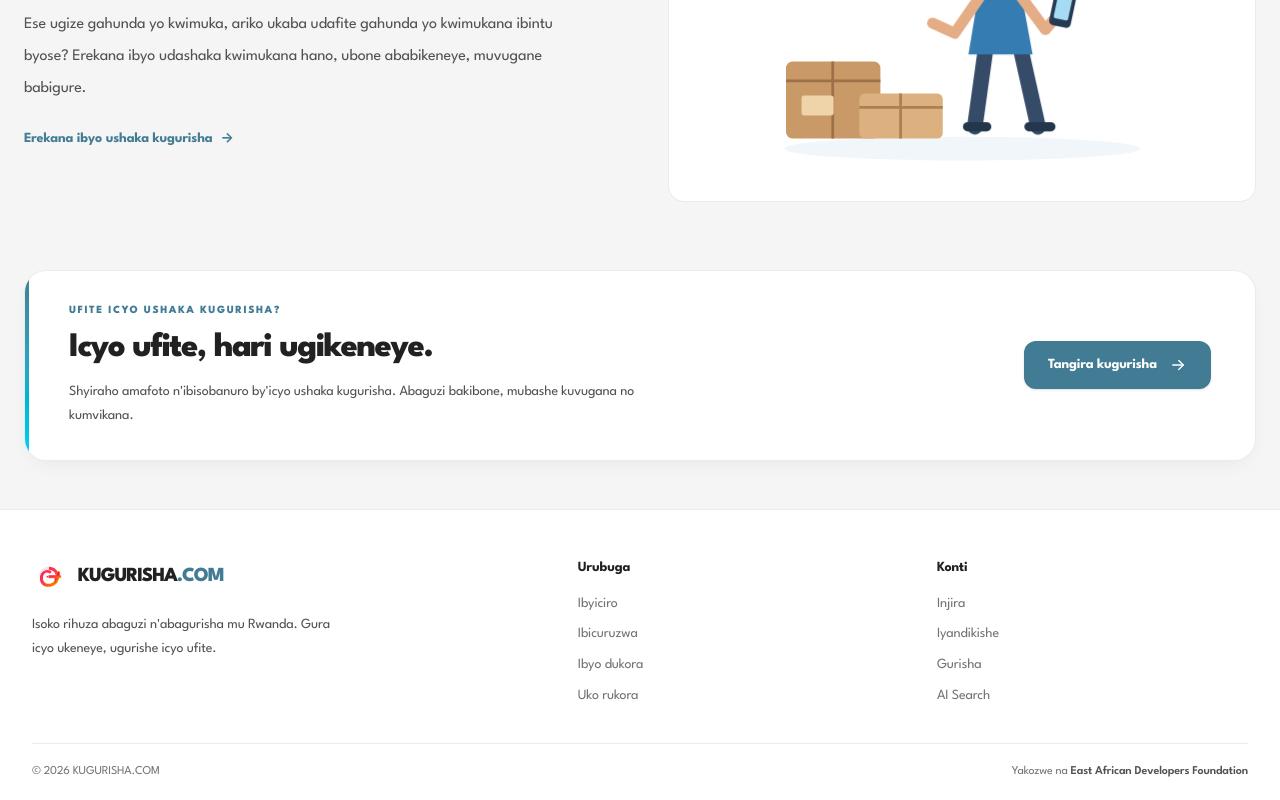
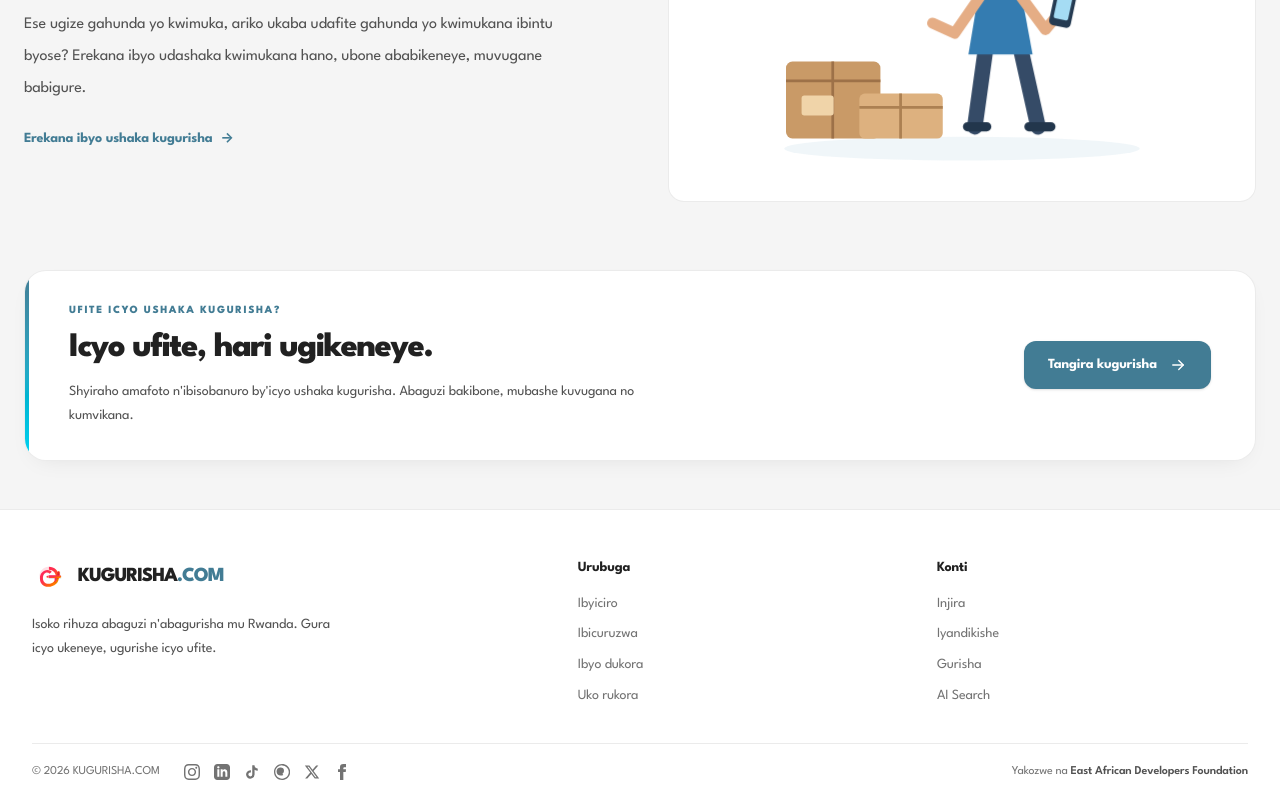
Before and after one commit to felixdenis1/kugurisha, a React (Vite) app: page / in a window 1280 px wide. Shown: the part 2841-3641 px from the top of the page. Built offline with nearby package versions, Linux system fonts and the light colour scheme; no server answers; the database is empty.

Commit message:
Update footer with social media links and update login page

```diff
--- a/package.json
+++ b/package.json
@@ -12,6 +12,7 @@
   "dependencies": {
     "@supabase/supabase-js": "^2.117.2",
     "@tailwindcss/vite": "^4.3.3",
+    "lucide-react": "^1.70.0",
     "react": "^19.2.8",
     "react-dom": "^19.2.8",
     "react-router-dom": "^7.18.4",
--- a/src/components/HomeFooter.tsx
+++ b/src/components/HomeFooter.tsx
@@ -1,4 +1,3 @@
-
 import { Link, useLocation } from "react-router-dom"
 
 const footerGroups = [
@@ -19,6 +18,39 @@ const footerGroups = [
       { label: "Gurisha", to: "/create-listing" },
       { label: "AI Search", to: "/ai-search" },
     ],
+  },
+]
+
+const socialLinks = [
+  {
+    name: "Instagram",
+    url: "https://www.instagram.com/eafricandevelopers/",
+    path: "M12 2.163c3.204 0 3.584.012 4.85.07 3.252.148 4.771 1.691 4.919 4.919.058 1.265.069 1.645.069 4.849 0 3.205-.012 3.584-.069 4.849-.149 3.225-1.664 4.771-4.919 4.919-1.266.058-1.644.07-4.85.07-3.204 0-3.584-.012-4.849-.07-3.26-.149-4.771-1.699-4.919-4.92-.058-1.265-.07-1.644-.07-4.849 0-3.204.013-3.583.07-4.849.149-3.227 1.664-4.771 4.919-4.919 1.266-.057 1.645-.069 4.849-.069zm0-2.163c-3.259 0-3.667.014-4.947.072-4.358.2-6.78 2.618-6.98 6.98-.059 1.281-.073 1.689-.073 4.948 0 3.259.014 3.668.072 4.948.2 4.358 2.618 6.78 6.98 6.98 1.281.058 1.689.072 4.948.072 3.259 0 3.668-.014 4.948-.072 4.354-.2 6.782-2.618 6.979-6.98.059-1.28.073-1.689.073-4.948 0-3.259-.014-3.667-.072-4.947-.196-4.354-2.617-6.78-6.979-6.98-1.281-.059-1.69-.073-4.949-.073zm0 5.838c-3.403 0-6.162 2.759-6.162 6.162s2.759 6.163 6.162 6.163 6.162-2.759 6.162-6.163c0-3.403-2.759-6.162-6.162-6.162zm0 10.162c-2.209 0-4-1.79-4-4 0-2.209 1.791-4 4-4s4 1.791 4 4c0 2.21-1.791 4-4 4zm6.406-11.845c-.796 0-1.441.645-1.441 1.44s.645 1.44 1.441 1.44c.795 0 1.439-.645 1.439-1.44s-.644-1.44-1.439-1.44z",
+  },
+  {
+    name: "LinkedIn",
+    url: "https://www.linkedin.com/in/east-african-developers-foundation-78505944a/",
+    path: "M19 0h-14c-2.761 0-5 2.239-5 5v14c0 2.761 2.239 5 5 5h14c2.762 0 5-2.239 5-5v-14c0-2.761-2.238-5-5-5zm-11 19h-3v-11h3v11zm-1.5-12.268c-.966 0-1.75-.79-1.75-1.764s.784-1.764 1.75-1.764 1.75.79 1.75 1.764-.783 1.764-1.75 1.764zm13.5 12.268h-3v-5.604c0-3.368-4-3.113-4 0v5.604h-3v-11h3v1.765c1.396-2.586 7-2.777 7 2.476v6.759z",
+  },
+  {
+    name: "TikTok",
+    url: "https://www.tiktok.com/@felixdenis_",
+    path: "M19.59 6.69a4.83 4.83 0 0 1-3.77-4.25V2h-3.45v13.67a2.89 2.89 0 0 1-5.2 1.74 2.89 2.89 0 0 1 2.31-4.64 2.93 2.93 0 0 1 .88.13V9.4a6.84 6.84 0 0 0-1-.05A6.33 6.33 0 0 0 5 20.1a6.34 6.34 0 0 0 10.86-4.43v-7a8.16 8.16 0 0 0 4.77 1.52v-3.4a4.85 4.85 0 0 1-1-.1z",
+  },
+  {
+    name: "Threads",
+    url: "https://www.threads.com/@eafricandevelopers",
+    path: "M12.186 24h-.007C5.495 24 0 18.625 0 11.95 0 5.276 5.495 0 12.179 0h.014c6.677 0 12.08 5.397 12.08 12.057 0 6.634-5.325 12-11.979 12h-.008zm-.014-22C6.586 2 2 6.586 2 12.05 2 17.514 6.586 22 12.172 22h.007c5.514 0 9.98-4.448 9.98-9.943 0-5.514-4.466-9.957-9.979-9.957zm1.758 14.502c-1.127.525-2.527.756-3.877.756-3.69 0-6.195-2.227-6.195-5.992 0-3.64 2.455-5.972 6.075-5.972 3.013 0 5.068 1.764 5.068 4.786 0 2.924-1.579 4.887-3.957 4.965-1.173.039-2.078-.309-2.709-1.025-.568-.642-.876-1.578-.898-2.735-.045-2.14 1.341-3.666 3.196-3.666 1.139 0 1.944.475 2.274 1.363.178.477.262 1.05.262 1.737 0 .809-.136 1.547-.394 2.152-.303.708-.85 1.144-1.616 1.144-.805 0-1.396-.451-1.531-1.218-.112-.633-.146-1.398-.106-2.247.05-1.02.261-1.892.62-2.551.411-.767 1.137-1.196 2.072-1.196 1.418 0 2.378 1.054 2.378 2.96 0 1.332-.249 2.484-.71 3.238-.403.659-.971 1.025-1.67 1.025z",
+  },
+  {
+    name: "X (Twitter)",
+    url: "https://x.com/felixdenis_",
+    path: "M18.244 2.25h3.308l-7.227 8.26 8.502 11.24H16.17l-5.214-6.817L4.99 21.75H1.68l7.73-8.835L1.254 2.25H8.08l4.713 6.231zm-1.161 17.52h1.833L7.084 4.126H5.117z",
+  },
+  {
+    name: "Facebook",
+    url: "https://web.facebook.com/tuyizere.denys.1",
+    path: "M9 8H6v4h3v12h5V12h3.642L18 8h-4V6.333C14 5.376 14.5 5 15.5 5H18V0h-3.808C10.5 0 9 1.5 9 4.615V8z",
   },
 ]
 
@@ -89,11 +121,31 @@ export default function HomeFooter() {
           ))}
         </div>
 
-        {/* Bottom bar */}
-        <div className="mt-9 flex flex-col gap-2 border-t kg-border pt-5 text-xs kg-text-muted sm:flex-row sm:items-center sm:justify-between">
-          <p>
-            © {new Date().getFullYear()} KUGURISHA.COM
-          </p>
+        {/* Bottom bar with Social Icons */}
+        <div className="mt-9 flex flex-col gap-4 border-t kg-border pt-5 text-xs kg-text-muted sm:flex-row sm:items-center sm:justify-between">
+          <div className="flex flex-col gap-3 sm:flex-row sm:items-center sm:gap-6">
+            <p>
+              © {new Date().getFullYear()} KUGURISHA.COM
+            </p>
+
+            {/* Social Media Links */}
+            <div className="flex items-center gap-3.5">
+              {socialLinks.map((social) => (
+                <a
+                  key={social.name}
+                  href={social.url}
+                  target="_blank"
+                  rel="noopener noreferrer"
+                  aria-label={social.name}
+                  className="kg-text-muted transition-colors duration-200 hover:text-emerald-600 dark:hover:text-emerald-400"
+                >
+                  <svg className="h-4 w-4 fill-current" viewBox="0 0 24 24">
+                    <path d={social.path} />
+                  </svg>
+                </a>
+              ))}
+            </div>
+          </div>
 
           <p>
             Yakozwe na{" "}
--- a/src/pages/Login.tsx
+++ b/src/pages/Login.tsx
@@ -427,7 +427,7 @@ function Login() {
 
                 <div className="mb-4 inline-flex items-center rounded-xl border border-blue-100 bg-blue-50 px-3 py-1.5 text-xs font-bold text-blue-700">
 
-                  👋 Murakaza neza
+
 
                 </div>
 
@@ -441,13 +441,6 @@ function Login() {
 
 
 
-                <p className="mt-3 text-sm leading-6 text-slate-500 sm:text-base">
-
-                  Komeza ukoreshe KUGURISHA.COM ukoresheje amakuru ya
-
-                  konti yawe.
-
-                </p>
 
               </div>
 
@@ -818,17 +811,6 @@ function Login() {
 
 
 
-              {/* Footer */}
-
-              <p className="mt-8 text-center text-xs leading-5 text-slate-400">
-
-                © {new Date().getFullYear()} KUGURISHA.COM
-
-                <br />
-
-                Isoko ryawe ryo mu Rwanda 🇷🇼
-
-              </p>
 
             </div>
 
```
Also changed, not shown: 1 other file (tests, documents, lock files or other folders).
